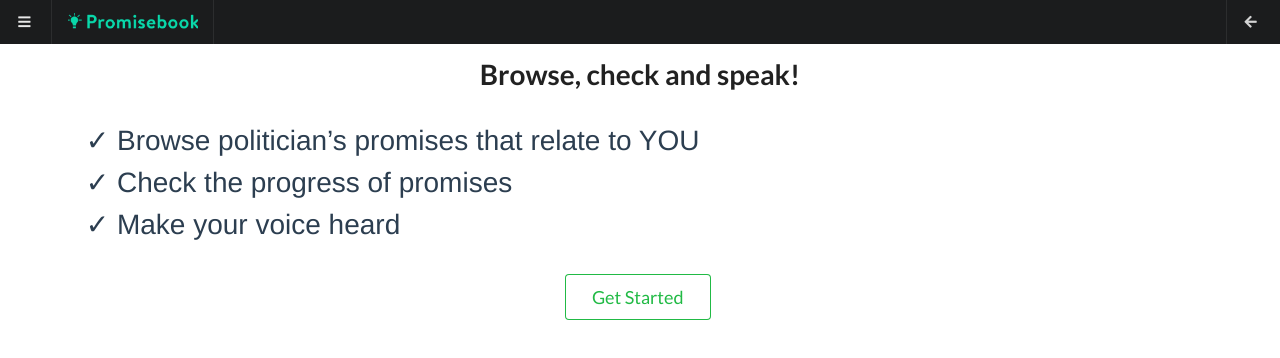
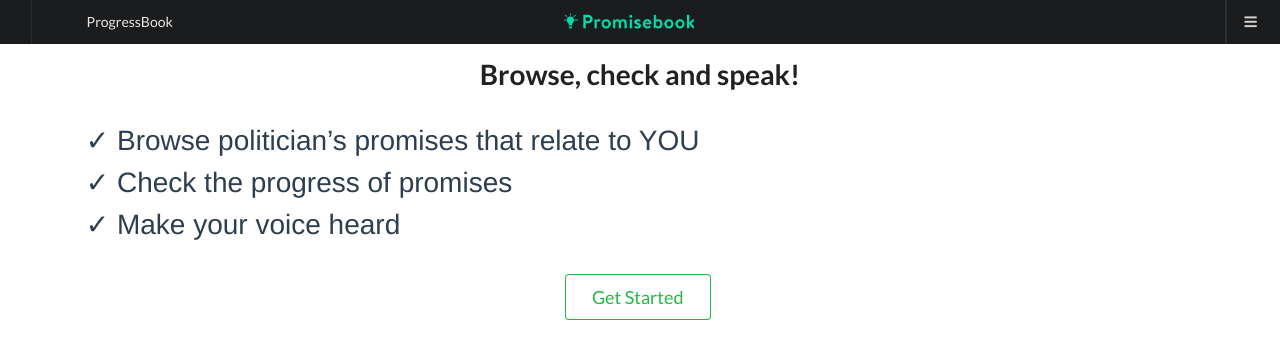
Before and after one commit to kixlab/xproj-prototype, a Vue app: page /walkThrough in a window 1280 px wide. Shown: the top 358 px of the page. Built offline with nearby package versions, Linux system fonts and the light colour scheme; what vue-resource would draw is missing.

Commit message:
Switch sidebar and back button

```diff
--- a/src/App.vue
+++ b/src/App.vue
@@ -1,6 +1,6 @@
 <template>
   <div id="app">
-    <div class="ui sidebar inverted vertical menu" id="sidebarMenu">
+    <div class="ui right sidebar inverted vertical menu" id="sidebarMenu">
       <!--<div class="item">
         <div class="ui inverted transparent icon input">
           <input class="prompt" placeholder="공직자 찾기" type="text">
@@ -14,13 +14,13 @@
       <div class="ui container">
         <div class="ui top inverted fixed menu">
           <div class="item">
-            <a @click="toggleSidebar"> <i class="sidebar icon"></i></a>
+            <a @click="goBack" v-if="backEnabled()"><i class="arrow left icon"></i></a>
           </div>
-          <div class="ui item">
+          <div class="ui item middle-item">
             <router-link to="/myReprs" id="logo" >ProgressBook</router-link>
           </div>
           <div class="right menu">
-            <a class="item" @click="goBack"><i class="arrow left icon"></i></a>
+            <a class="item" @click="toggleSidebar"> <i class="sidebar icon"></i></a>
           </div>
         </div>
         <router-view></router-view>
@@ -48,6 +48,10 @@
     },
     goBack: function () {
       this.$router.go(-1)
+    },
+    backEnabled: function() {
+      console.log(this.$router.history.current.fullPath);
+      return this.$router.history.current.fullPath !== '/';
     }
   }
 }
@@ -68,7 +72,10 @@
   text-indent: -999px;
   width: 130px;
 }
-
+.ui.menu .item.middle-item {
+  flex: 1;
+  justify-content: center;
+}
 /*#sidebarMenu {
   padding-top: 2em;
 }*/
```
